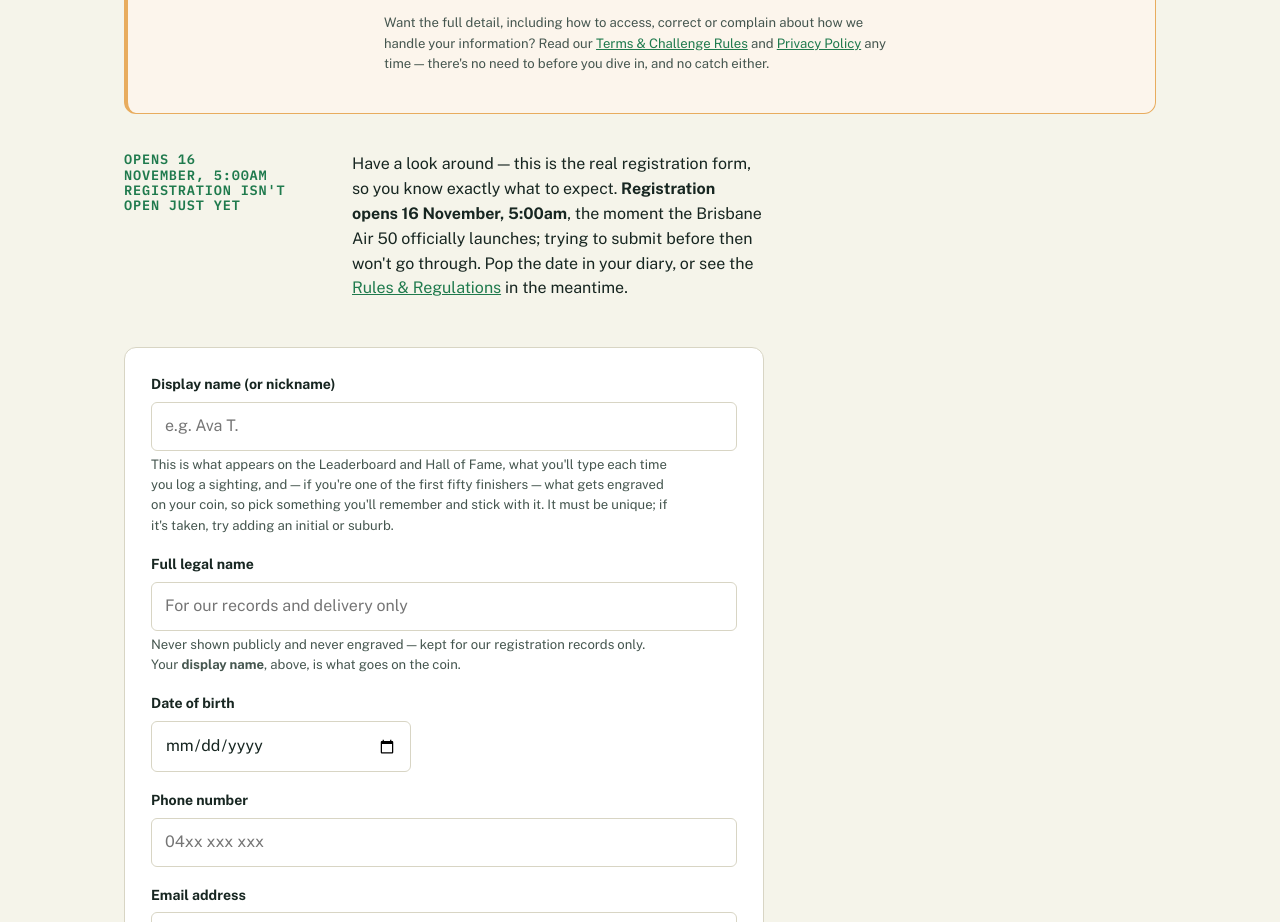
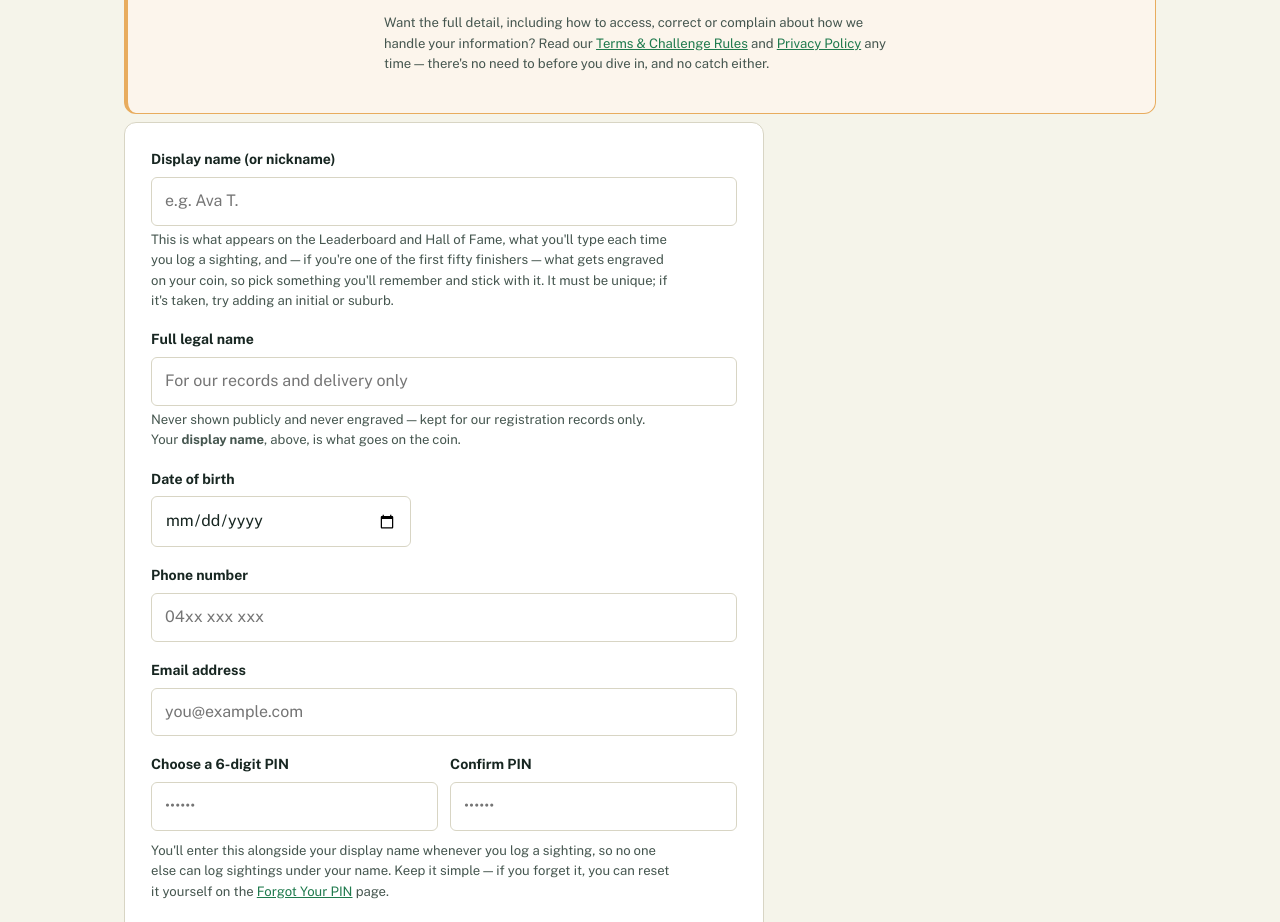
Before and after one commit to georgelogan22-blip/Curiosity-By-Georgie, a plain HTML site: page register.html in a window 1280 px wide. Shown: the part 1302-2224 px from the top of the page. Drawn offline with nearby package versions, Linux system fonts and the light colour scheme.

Commit message:
Remove the "not open yet" notice from Register now that it's live
Launch happened at 5:00am this morning and registration's confirmed
open (register_participant() EXECUTE granted to anon last night), so
the pre-launch "Registration isn't open just yet — Opens 16 November,
5:00am" block above the form no longer applies. Also updated the HTML
comment just below it, which still described the old pre-launch
locked state, to reflect that registration is genuinely live now.

Co-Authored-By: Claude Sonnet 5 <noreply@anthropic.com>
Claude-Session: https://claude.ai/code/session_015wx7MjwGFhyyrLpMj7SU8K

```diff
--- a/register.html
+++ b/register.html
@@ -146,24 +146,12 @@
     </div>
   </div>
 
-  <div class="rules-block rules-grid" style="max-width: 640px; border-color: var(--accent-warm); border-bottom: none;">
-    <h3><span class="rule-tag">Opens 16 November, 5:00am</span><br>Registration isn't open just yet</h3>
-    <div>
-      <p>Have a look around &mdash; this is the real registration form, so you know exactly what to expect. <strong>Registration opens 16 November, 5:00am</strong>, the moment the Brisbane Air 50 officially launches; trying to submit before then won't go through. Pop the date in your diary, or see the <a href="rules.html">Rules &amp; Regulations</a> in the meantime.</p>
-    </div>
-  </div>
-
-  <!-- Registration form: made public-facing 2026-11-07 (previously shown
-       under a "Preview — For Legal Review" label while in review with
-       Ashlee/Sprintlaw; that review is due back early next week, and
-       George confirmed going ahead with public pre-launch wording now
-       since the content itself isn't changing). Backend insert is still
-       revoked on public.participants — see
-       claude/launch-punch-list-2026-10-09.md, "The one real blocker
-       left" — so no real sign-up can actually complete even though the
-       form is visible and fillable; a submit attempt just shows
-       register.js's generic failure message. Grant that insert once
-       legal review clears and it's actually launch time (16 Nov, 5am). -->
+  <!-- Registration form: live for real as of launch, 16 November 2026,
+       5:00am Brisbane time. The "not open yet" notice that sat above
+       this form was removed the same morning (register_participant()'s
+       EXECUTE grant to anon was confirmed in place the night before —
+       see claude/launch-punch-list-2026-10-09.md for the history of
+       how this was locked down pre-launch). -->
 
   <div class="log-layout" style="grid-template-columns: 1fr; max-width: 640px;">
     <form id="register-form">
```
